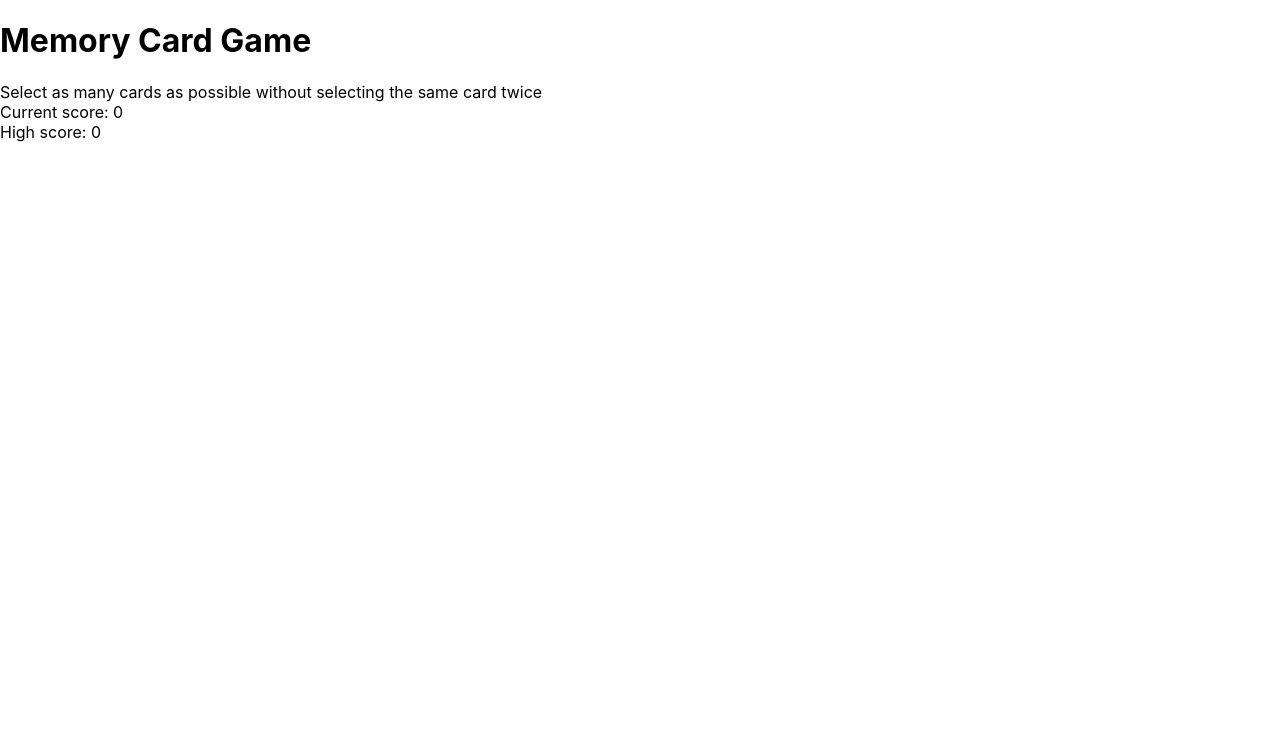
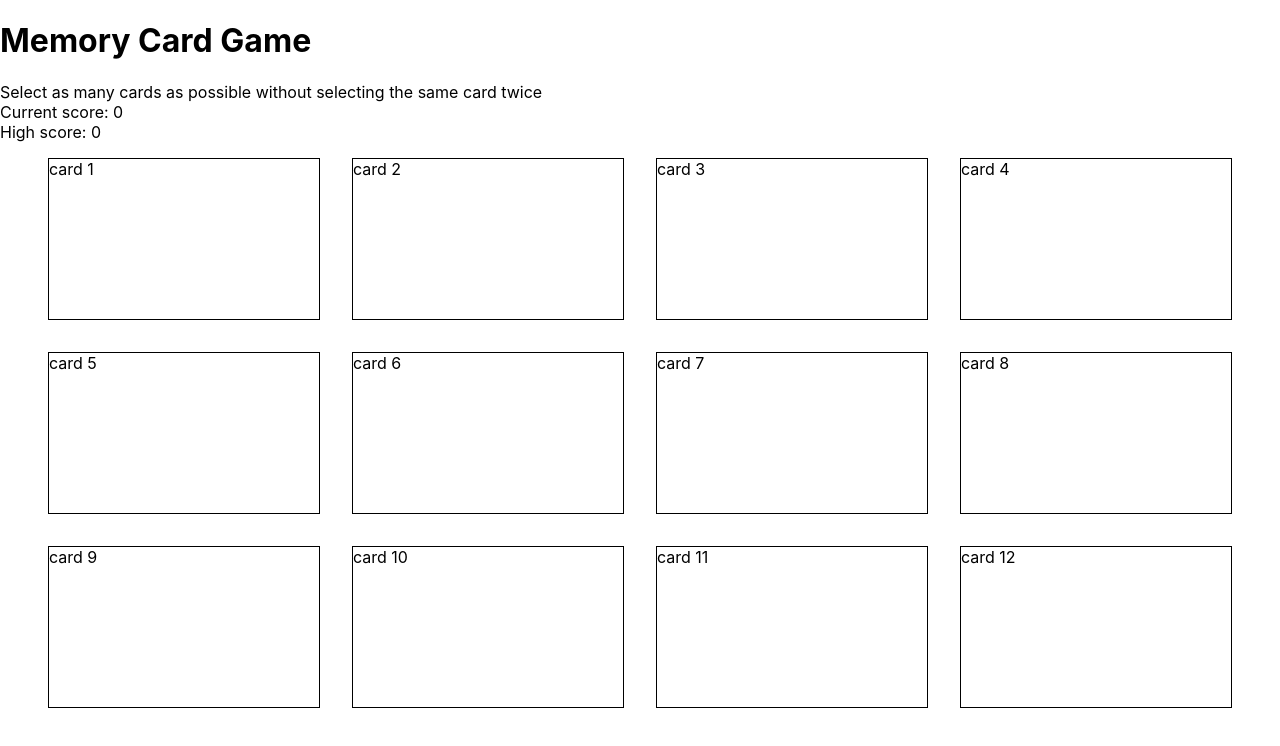
Before and after one commit to JackAgtual/memory-card, a React (Create React App) app: page / in a window 1280 px wide. Shown: the top 746 px of the page. Built offline with nearby package versions, Linux system fonts and the light colour scheme.

Commit message:
Adding placeholder cards

```diff
--- a/src/App.js
+++ b/src/App.js
@@ -1,5 +1,6 @@
 import { useState } from 'react'
 import Header from './components/Header'
+import CardSection from './components/CardSection'
 
 function App() {
   const [currentScore, setCurrentScore] = useState(0)
@@ -8,6 +9,7 @@ function App() {
   return (
     <div className="App">
       <Header currentScore={currentScore} highScore={highScore} />
+      <CardSection />
     </div>
   )
 }
--- /dev/null
+++ b/src/components/CardSection.js
@@ -0,0 +1,12 @@
+import CardSectionCSS from '../styles/CardSection.module.css'
+import { cards } from '../data/cards'
+
+export default function CardSection(props) {
+  return (
+    <div className={CardSectionCSS.cardContainer}>
+      {cards.map((card) => (
+        <div className={CardSectionCSS.card}> {card.name} </div>
+      ))}
+    </div>
+  )
+}
--- /dev/null
+++ b/src/data/cards.js
@@ -0,0 +1,14 @@
+export const cards = [
+  { name: 'card 1' },
+  { name: 'card 2' },
+  { name: 'card 3' },
+  { name: 'card 4' },
+  { name: 'card 5' },
+  { name: 'card 6' },
+  { name: 'card 7' },
+  { name: 'card 8' },
+  { name: 'card 9' },
+  { name: 'card 10' },
+  { name: 'card 11' },
+  { name: 'card 12' },
+]
--- /dev/null
+++ b/src/styles/CardSection.module.css
@@ -0,0 +1,12 @@
+.cardContainer {
+  display: grid;
+  grid-template-columns: repeat(4, 1fr);
+  gap: 2rem;
+  margin: 1rem 3rem;
+}
+
+.card {
+  border: 1px solid black;
+  min-height: 10rem;
+  cursor: pointer;
+}
```
